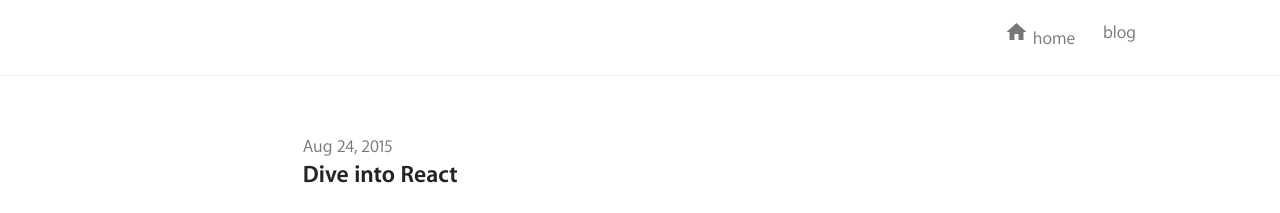
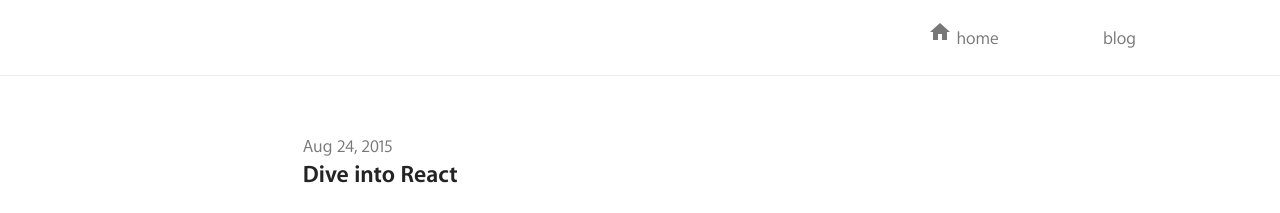
Before and after one commit to ausmurp/ausmurp.github.io, a Jekyll site: the page built from blog/index.html, in a window 1280 px wide. Shown: the top 213 px of the page. Built offline with Jekyll 4.4.1, drawn with Linux system fonts in a browser that asks for light colours; nearby versions of some CDN libraries; a style sheet for code colours, icons or effects is not loaded.

Commit message:
no message

```diff
--- a/_includes/nav.html
+++ b/_includes/nav.html
@@ -3,13 +3,14 @@
   <ul class="nav">
 	<li>
 	  <a class="nav__item" href="/">
-		<i class="material-icons md-18">home</i>
-		<span class="">home</span>
+		<i class="material-icons md-18 nav-icon">home</i>
+		<span class="nav-text">home</span>
 	  </a>
 	</li>
 	<li>
 	  <a class="nav__item" href="/blog/">
-		<span class="">blog</span>
+		<i class="material-icons md-18 nav-icon">rss</i>
+		<span class="nav-text">blog</span>
 	  </a>
 	</li>
   </ul>
--- a/assets/stylesheets/_header.scss
+++ b/assets/stylesheets/_header.scss
@@ -56,3 +56,11 @@
 
   &:hover { color: inherit; }
 }
+
+.nav-icon {
+  display: block;
+}
+
+.nav-text {
+
+}
--- a/assets/stylesheets/_landing.scss
+++ b/assets/stylesheets/_landing.scss
@@ -22,6 +22,10 @@
   justify-content: center;
   padding: 7rem 4rem 4rem;
   width: 65%;
+}
+
+.content-header {
+  float: right;
 }
 
 @media (min-width: 769px) {
```
